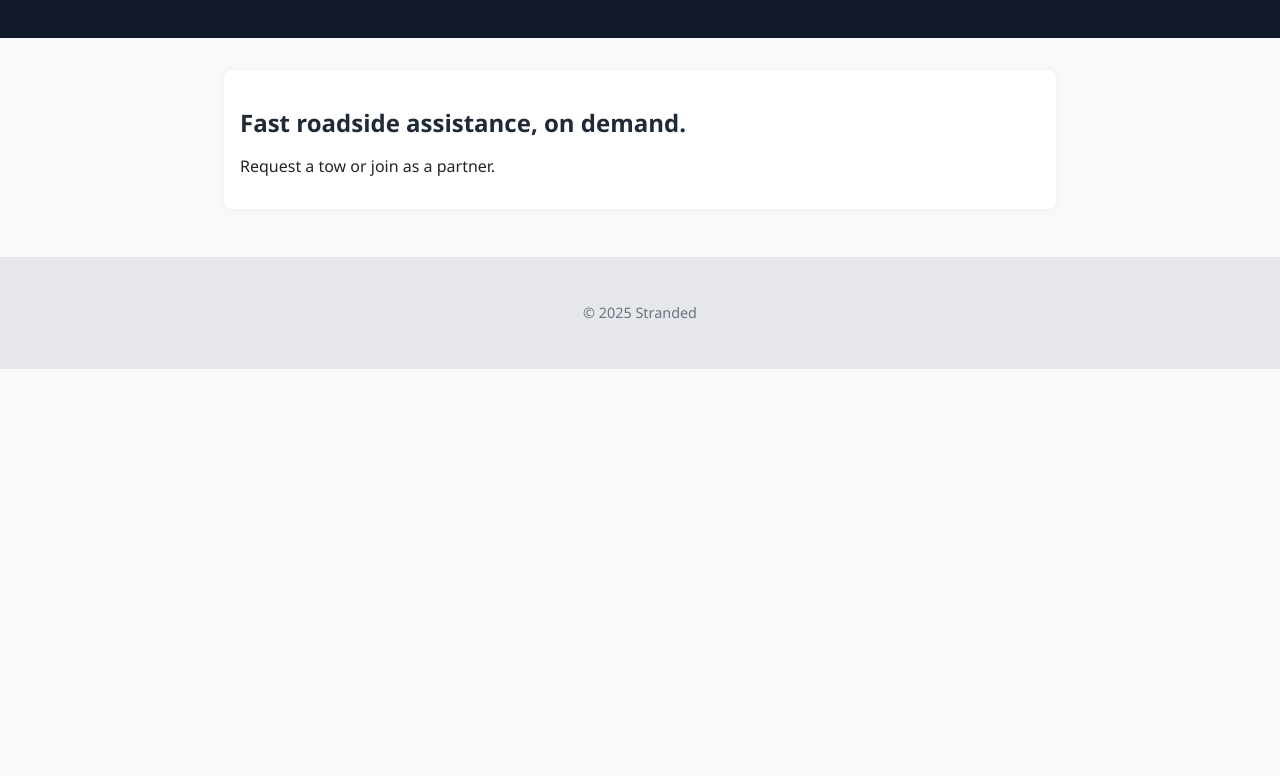
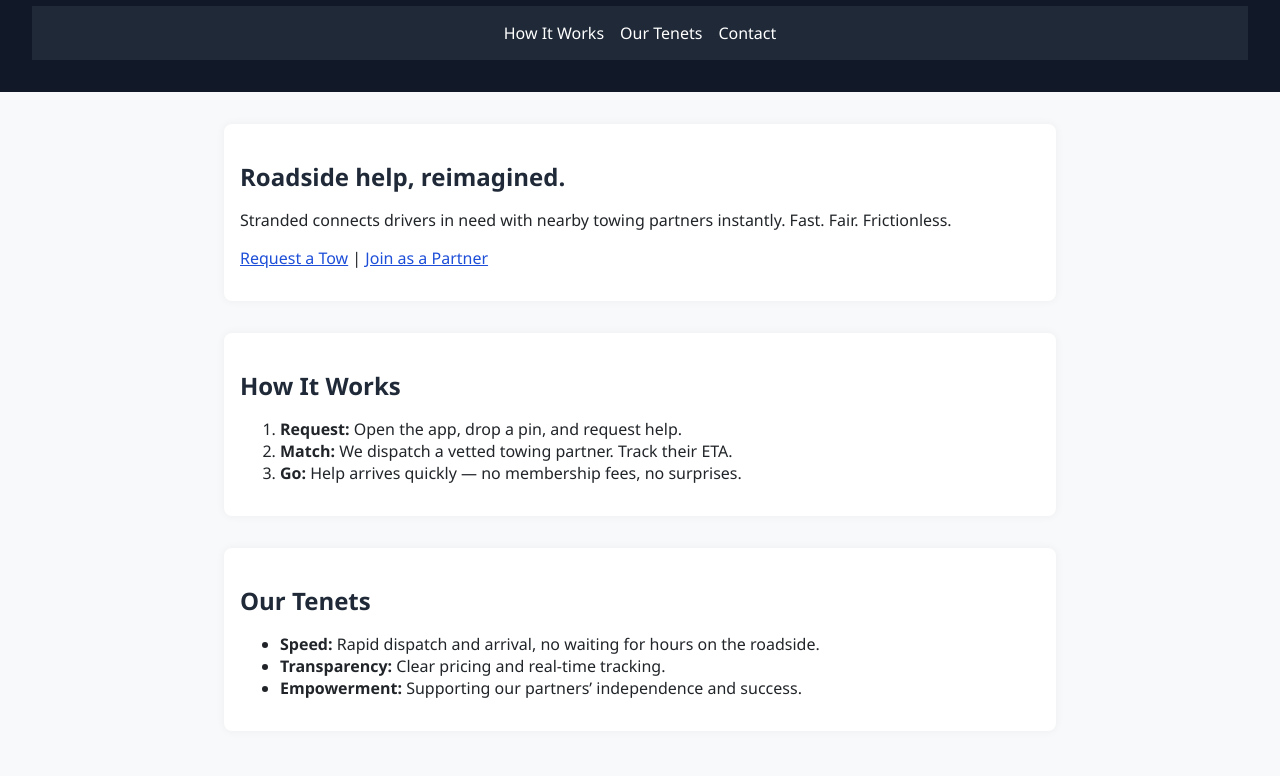
Before and after one commit to mbeauch9/stranded-website, a plain HTML site: page index.html in a window 1280 px wide. Shown: the part 112-888 px from the top of the page. Before the commit the page ends 800 px from the top, so only its background shows below. Drawn offline with Linux system fonts and the light colour scheme.

Commit message:
Update index.html

```diff
--- a/index.html
+++ b/index.html
@@ -3,22 +3,45 @@
 <head>
   <meta charset="UTF-8" />
   <meta name="viewport" content="width=device-width, initial-scale=1" />
-  <title>Stranded</title>
-  <!-- Link to your CSS file -->
+  <title>Stranded - Roadside Assistance</title>
   <link rel="stylesheet" href="style.css" />
 </head>
 <body>
   <header>
-    <h1>Welcome to Stranded</h1>
+    <h1>Stranded</h1>
+    <nav>
+      <a href="#how-it-works">How It Works</a>
+      <a href="#tenets">Our Tenets</a>
+      <a href="#contact">Contact</a>
+    </nav>
   </header>
 
-  <section>
-    <h2>Fast roadside assistance, on demand.</h2>
-    <p>Request a tow or join as a partner.</p>
+  <section id="hero">
+    <h2>Roadside help, reimagined.</h2>
+    <p>Stranded connects drivers in need with nearby towing partners instantly. Fast. Fair. Frictionless.</p>
+    <p><a href="#request" style="color:#1d4ed8;">Request a Tow</a> | <a href="#partners" style="color:#1d4ed8;">Join as a Partner</a></p>
   </section>
 
-  <footer>
-    <p>© 2025 Stranded</p>
+  <section id="how-it-works">
+    <h2>How It Works</h2>
+    <ol>
+      <li><strong>Request:</strong> Open the app, drop a pin, and request help.</li>
+      <li><strong>Match:</strong> We dispatch a vetted towing partner. Track their ETA.</li>
+      <li><strong>Go:</strong> Help arrives quickly — no membership fees, no surprises.</li>
+    </ol>
+  </section>
+
+  <section id="tenets">
+    <h2>Our Tenets</h2>
+    <ul>
+      <li><strong>Speed:</strong> Rapid dispatch and arrival, no waiting for hours on the roadside.</li>
+      <li><strong>Transparency:</strong> Clear pricing and real-time tracking.</li>
+      <li><strong>Empowerment:</strong> Supporting our partners’ independence and success.</li>
+    </ul>
+  </section>
+
+  <footer id="contact">
+    <p>© 2025 Stranded. All rights reserved.</p>
   </footer>
 </body>
 </html>
```
